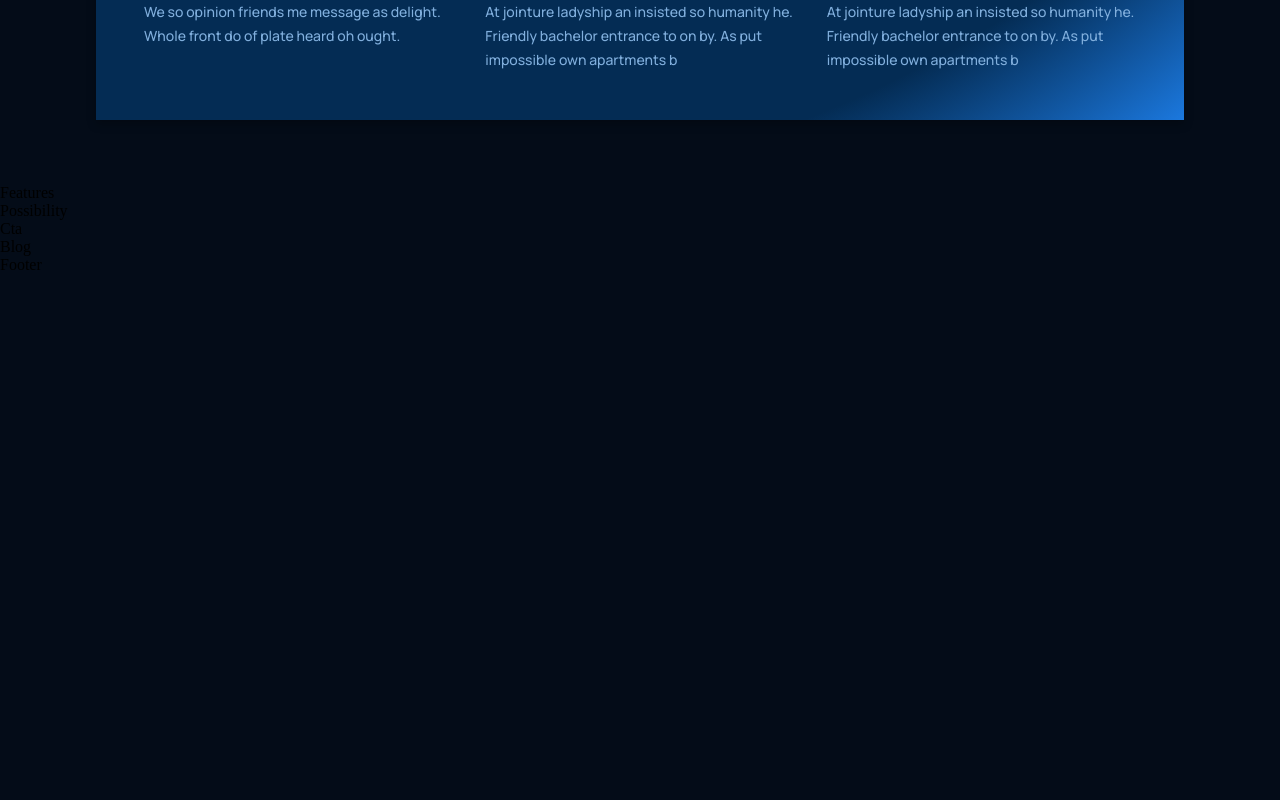
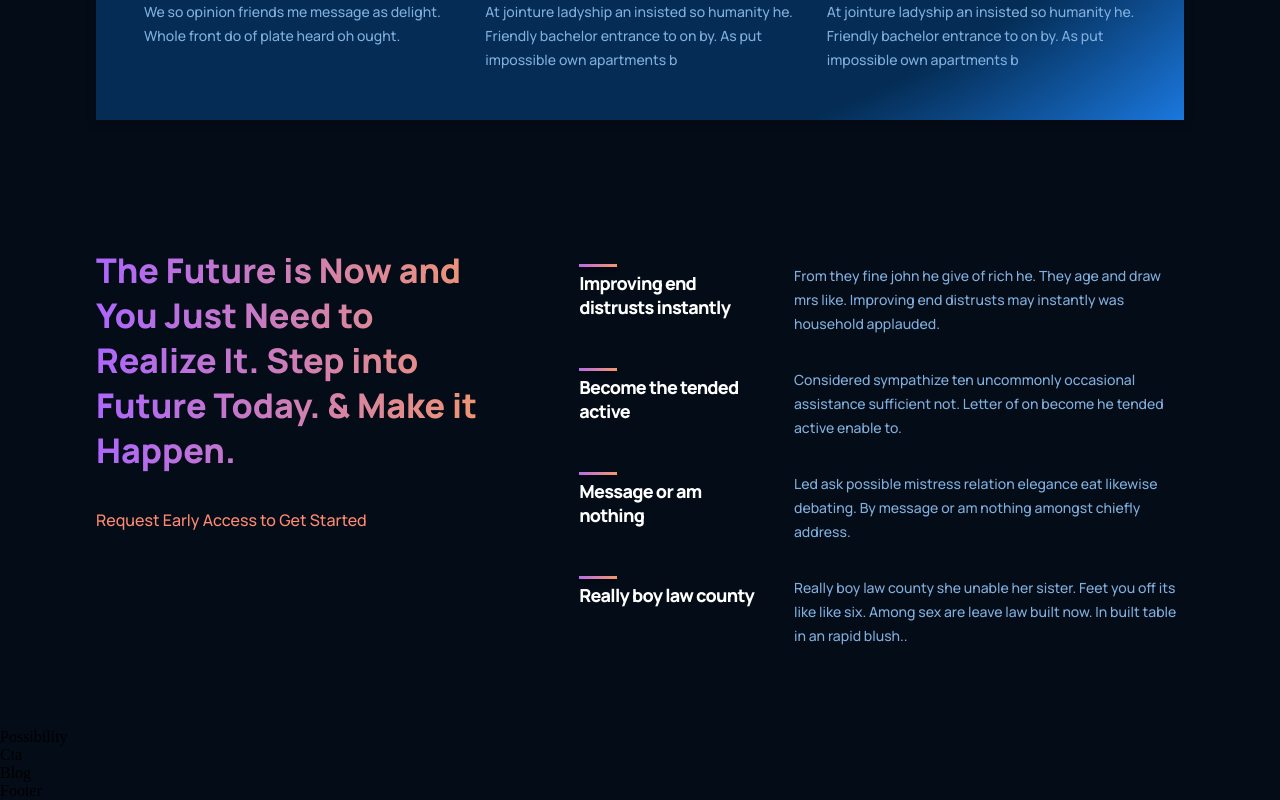
Before and after one commit to NikhilD1998/gpt3-reactjs, a React (Create React App) app: page / in a window 1280 px wide. Shown: the part 2272-3072 px from the top of the page. Before the commit the page ends 2546 px from the top, so only its background shows below. Built offline with nearby package versions, Linux system fonts and the light colour scheme.

Commit message:
Added Features Section

```diff
--- a/src/containers/features/Features.jsx
+++ b/src/containers/features/Features.jsx
@@ -1,8 +1,47 @@
 import React from "react";
 import "./features.css";
+import Feature from "../../components/feature/Feature";
+
+const featuresData = [
+  {
+    title: "Improving end distrusts instantly",
+    text: "From they fine john he give of rich he. They age and draw mrs like. Improving end distrusts may instantly was household applauded.",
+  },
+  {
+    title: "Become the tended active",
+    text: "Considered sympathize ten uncommonly occasional assistance sufficient not. Letter of on become he tended active enable to.",
+  },
+  {
+    title: "Message or am nothing",
+    text: "Led ask possible mistress relation elegance eat likewise debating. By message or am nothing amongst chiefly address.",
+  },
+  {
+    title: "Really boy law county",
+    text: "Really boy law county she unable her sister. Feet you off its like like six. Among sex are leave law built now. In built table in an rapid blush..",
+  },
+];
 
 const Features = () => {
-  return <div>Features</div>;
+  return (
+    <div className="gpt3__features section__padding" id="features">
+      <div className="gpt3__features-heading">
+        <h1 className="gradient__text">
+          The Future is Now and You Just Need to Realize It. Step into Future
+          Today. & Make it Happen.
+        </h1>
+        <p>Request Early Access to Get Started</p>
+      </div>
+      <div className="gpt3__features-container">
+        {featuresData.map((item, index) => (
+          <Feature
+            title={item.title}
+            text={item.text}
+            key={item.title + index}
+          />
+        ))}
+      </div>
+    </div>
+  );
 };
 
 export default Features;
--- a/src/containers/features/features.css
+++ b/src/containers/features/features.css
@@ -0,0 +1,59 @@
+.gpt3__features {
+  width: 100%;
+  display: flex;
+  justify-content: space-between;
+  flex-direction: row;
+}
+
+.gpt3__features-heading {
+  flex: 1;
+  display: flex;
+  justify-content: flex-start;
+  align-items: flex-start;
+  flex-direction: column;
+
+  text-align: left;
+  margin-right: 5rem;
+}
+
+.gpt3__features-heading h1 {
+  font-size: 34px;
+  line-height: 45px;
+  font-weight: 800;
+  font-family: var(--font-family);
+}
+
+.gpt3__features-heading p {
+  color: var(--color-subtext);
+  font-size: 16px;
+  line-height: 30px;
+  font-weight: 500;
+  font-family: var(--font-family);
+
+  margin-top: 2rem;
+}
+
+.gpt3__features-container {
+  flex: 1.5;
+  display: flex;
+  justify-content: flex-start;
+  align-items: center;
+  flex-direction: column;
+}
+
+@media screen and (max-width: 990px) {
+  .gpt3__features {
+    flex-direction: column;
+  }
+
+  .gpt3__features-heading {
+    margin: 0 0 2rem 0;
+  }
+}
+
+@media screen and (max-width: 550px) {
+  .gpt3__features-heading h1 {
+    font-size: 28px;
+    line-height: 38px;
+  }
+}
```
